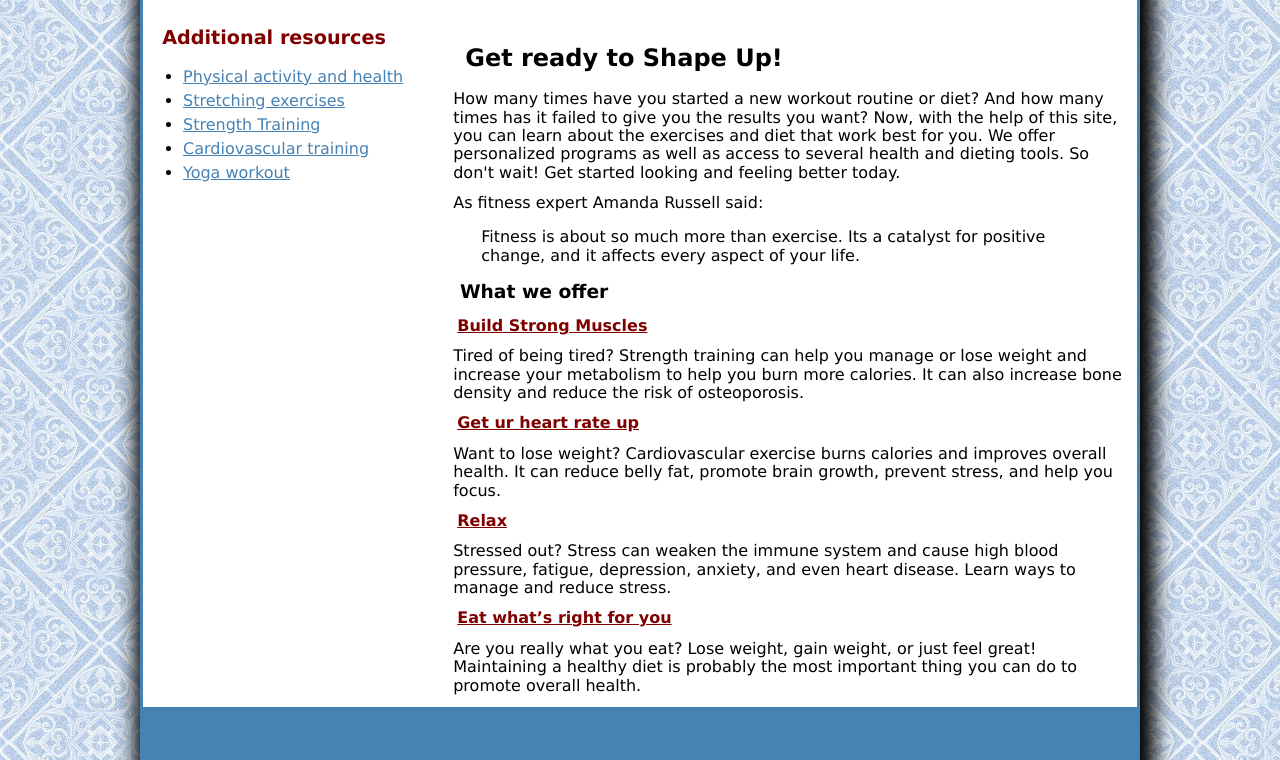
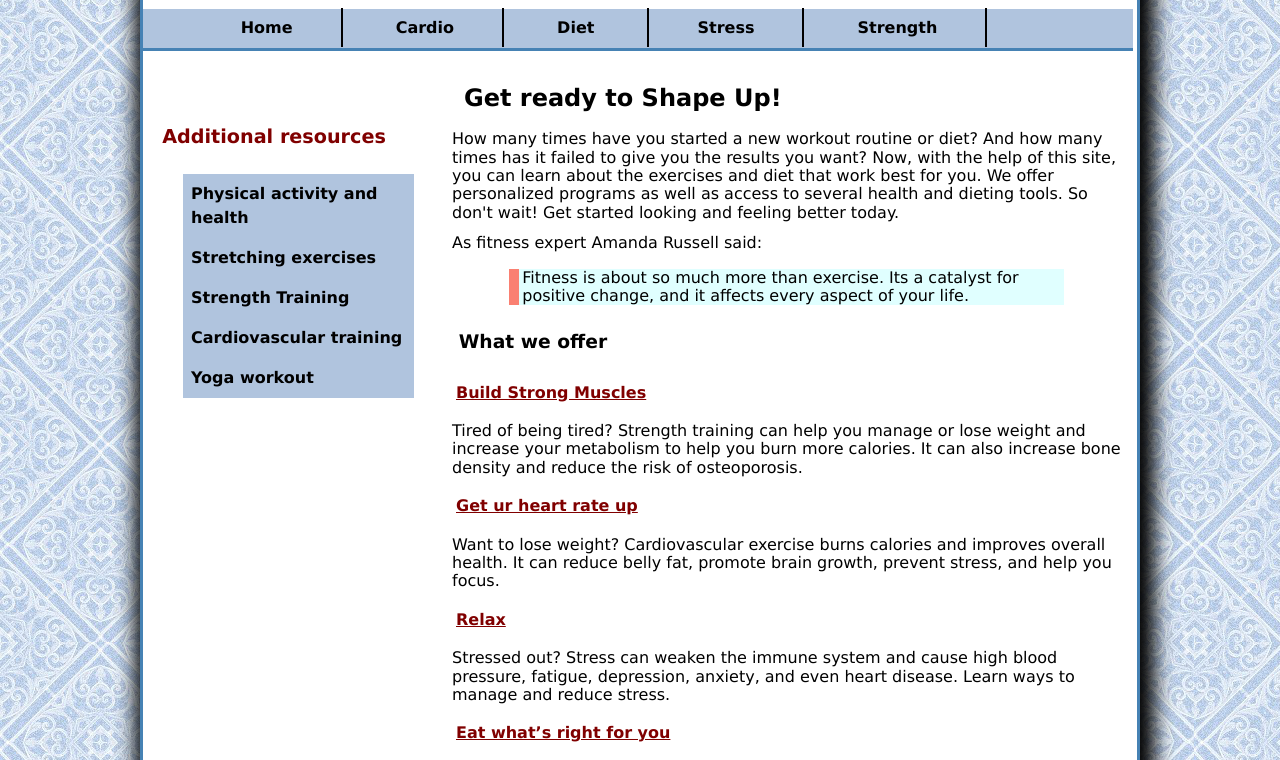
Before and after one commit to teoberbic/shapeup, a plain HTML site: page index.html in a window 1280 px wide. Shown: the part 154-914 px from the top of the page. Drawn offline with Linux system fonts and the light colour scheme.

Commit message:
Add files via upload

```diff
--- a/index.html
+++ b/index.html
@@ -23,7 +23,32 @@
 		<h3>Find the best fit for you</h3>
 	</header>
 
+	<nav id="nav_menu">
+		<ul>
+			<li><a href="index.html">Home</a></li>
+			<li><a href="cardio/index.html">Cardio</a></li>
+			<li>
+				<a href="diet/index.html">Diet</a>
+					<ul>
+						<li><a href="diet/bmi.html">BMI</a></li>
+						<li><a href="diet/calories.html">Calories</a></li>
+						<li><a href="diet/meals.html">Meals</a></li>
+					</ul>
+				</li>
+				<li><a href="stress/index.html">Stress</a></li>
+				<li><a href="strength/index.html">Strength</a></li>
+				<li id="last">
 
+					<ul>
+						<li><a href="stress/meditate.html">Meditate</a></li>
+						<li><a href="stress/tips.html">Tips</a></li>
+						<li><a href="stress/vipassana.html">Vipassana</a></li>
+
+
+				</ul>
+			</li>
+		</ul>
+	</nav>
 
 	<main>
 		<section>
@@ -48,6 +73,7 @@
 		</section>
 
 		<aside>
+			<nav id="nav_list">
 		<h3>Additional resources</h3>
 		<ul>
 			<li><a href="https://www.cdc.gov/physicalactivity/basics/pa-health/index.htm" target="_blank">Physical activity and health</a></li>
@@ -57,6 +83,7 @@
 			<li><a href="https://www.self.com/gallery/power-yoga-workout" target="_blank">Yoga workout</a></li>
 
 		</ul>
+		</nav>
 		</aside>
 	</main>
 
--- a/styles/main.css
+++ b/styles/main.css
@@ -27,6 +27,7 @@ body {
     background-color: white;
     border-radius: 25px;
     box-shadow: 5px 5px 20px 10px black;
+    padding-right: .25em;
 }
 
 header {
@@ -47,6 +48,9 @@ header h2, header h3 {
 h1, h2, h3, h4 {
     margin: .75em 1em;
 }
+h3, h4 {
+    padding: .5em 0;
+}
 
 p {
     margin: .75em;
@@ -55,6 +59,65 @@ p {
 header img {
     float: left;
     margin: 0 .75em;
+}
+#nav_menu {
+    margin: 0;
+
+}
+#nav_menu ul {
+    margin-top: 0px;
+    list-style-type: none;
+    text-align: center;
+    border-bottom: 3px solid steelblue;
+    background-color: lightsteelblue;
+    padding: 10px 0px;
+}
+
+#nav_menu ul ul {
+    display: none;
+}
+
+#nav_menu ul li {
+    display: inline;
+    border-right: 2px solid black;
+    padding: 10px 3em;
+}
+
+#nav_menu #last {
+    border-right: none;
+}
+#nav_menu ul li a {
+    font-weight: bold;
+    text-decoration: none;
+    color: black;
+}
+#nav_menu ul li a:hover {
+    color: red;
+}
+
+#nav_list h2 {
+    margin-bottom: 5px;
+    text-align: center;
+}
+
+#nav_list ul {
+    list-style-type: none;
+}
+#nav_list li {
+    width: 90%;
+    margin-top: 0px auto .5em;
+}
+#nav_list a {
+    display: block;
+    font-weight: bold;
+    text-decoration: none;
+    background-color: lightsteelblue;
+    padding: .5em;
+    color: black;
+}
+#nav_list a:hover {
+    color: steelblue;
+    color: white;
 }
 
 main {
@@ -88,6 +151,7 @@ section {
 }
 
 aside {
+    float: left;
     width: 30%
 }
 
@@ -95,10 +159,19 @@ aside h3 {
     margin-top: 50px;
     color: maroon;
     font-size: 120%;
+
 }
 
 aside li {
     line-height: 1.5em;
+
+}
+blockquote {
+    width: 80%;
+    margin-left: 10%;
+    padding-left: 3px;
+    border-left: 10px solid salmon;
+    background-color: lightcyan;
 }
 
 footer {
```
